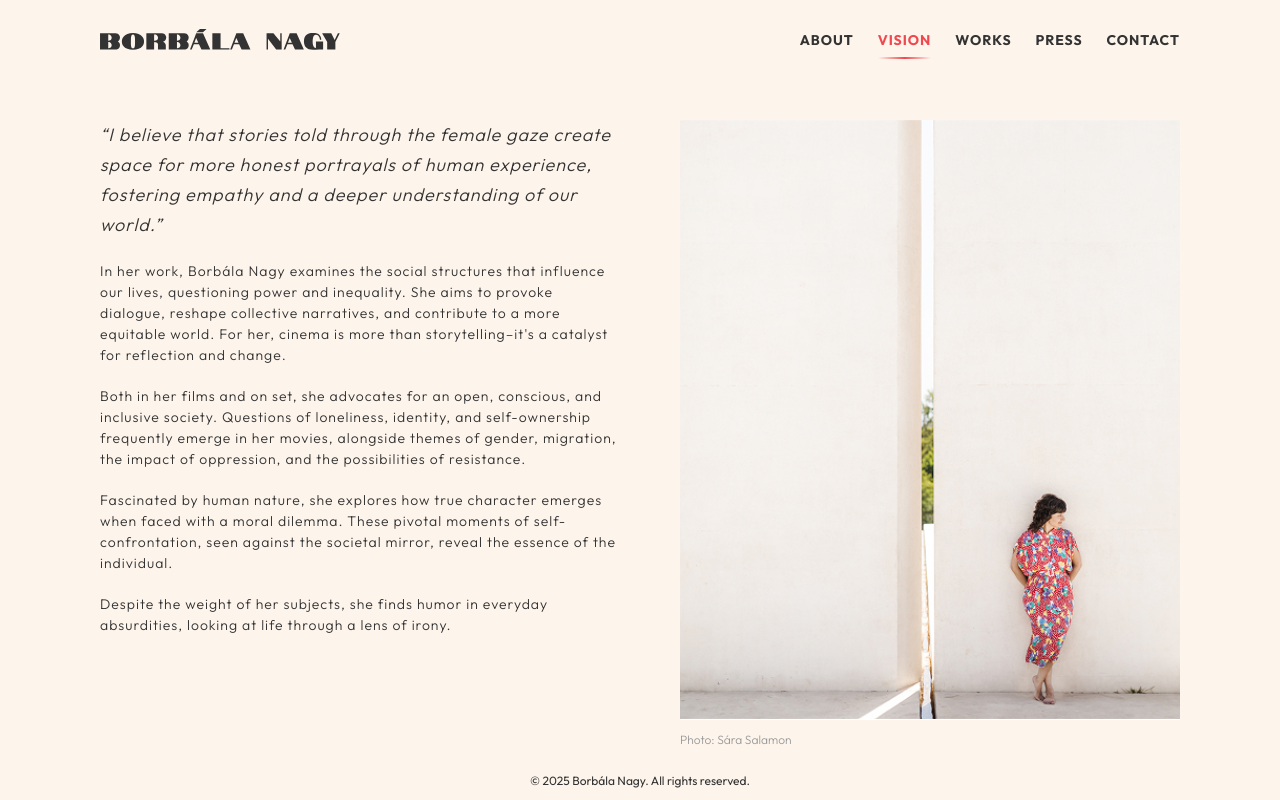
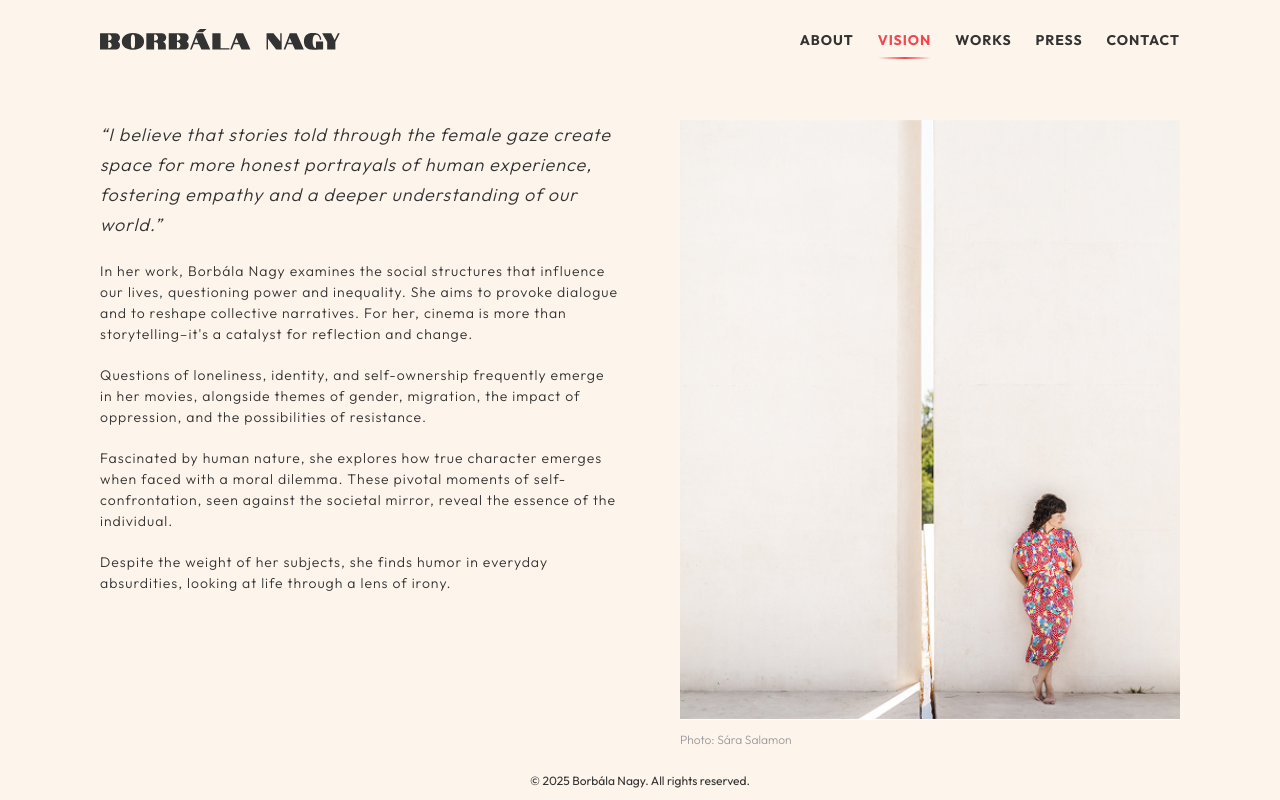
Before and after one commit to Katalinhorvath-blip/borbala-nagy-website, a Next.js app: page /vision in a window 1280 px wide. Built offline with nearby package versions, Linux system fonts and the light colour scheme.

Commit message:
Update festival text and vision page content
- Updated International Music & Cinema Festival name to International Festival Music & Cinema
- Refined vision page text to better reflect filmmaker's perspective

```diff
--- a/src/app/content.ts
+++ b/src/app/content.ts
@@ -161,7 +161,7 @@ const staticFilmsData = [
           image: "/images/invitations/magyar_filmszemle_logo.png"
         },
         {
-          body: "International Music & Cinema Festival Marseille",
+          body: "International Festival Music & Cinema Marseille",
           location: "France",
           year: "2026",
           highlighted: true,
--- a/src/app/vision/page.tsx
+++ b/src/app/vision/page.tsx
@@ -16,11 +16,11 @@ export default function Vision() {
                 </span>
                 <br/><br/>
                 <span className="bio-text-span">
-                  In her work, Borbála Nagy examines the social structures that influence our lives, questioning power and inequality. She aims to provoke dialogue, reshape collective narratives, and contribute to a more equitable world. For her, cinema is more than storytelling&ndash;it&apos;s a catalyst for reflection and change.
+                  In her work, Borbála Nagy examines the social structures that influence our lives, questioning power and inequality. She aims to provoke dialogue and to reshape collective narratives. For her, cinema is more than storytelling&ndash;it&apos;s a catalyst for reflection and change.
                 </span>
                 <br/><br/>
                 <span className="bio-text-span">
-                  Both in her films and on set, she advocates for an open, conscious, and inclusive society. Questions of loneliness, identity, and self-ownership frequently emerge in her movies, alongside themes of gender, migration, the impact of oppression, and the possibilities of resistance.
+                  Questions of loneliness, identity, and self-ownership frequently emerge in her movies, alongside themes of gender, migration, the impact of oppression, and the possibilities of resistance.
                 </span>
                 <br/><br/>
                 <span className="bio-text-span">
```
